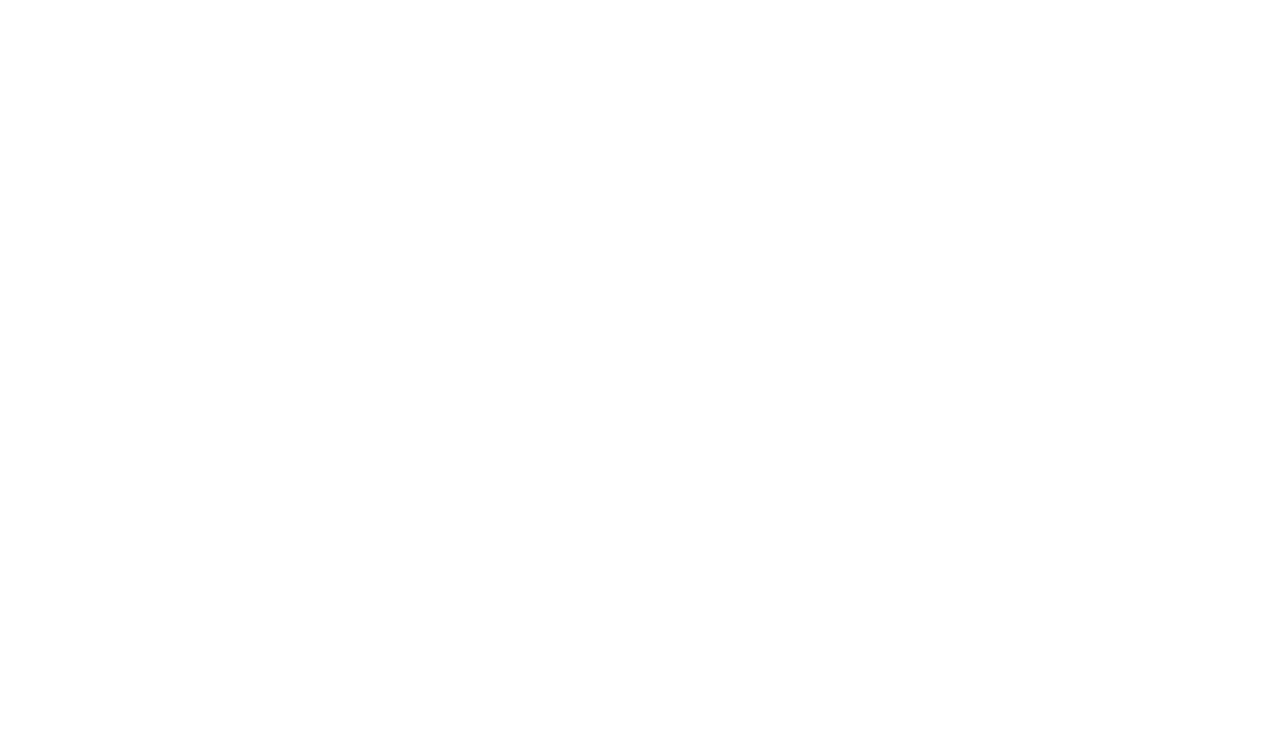
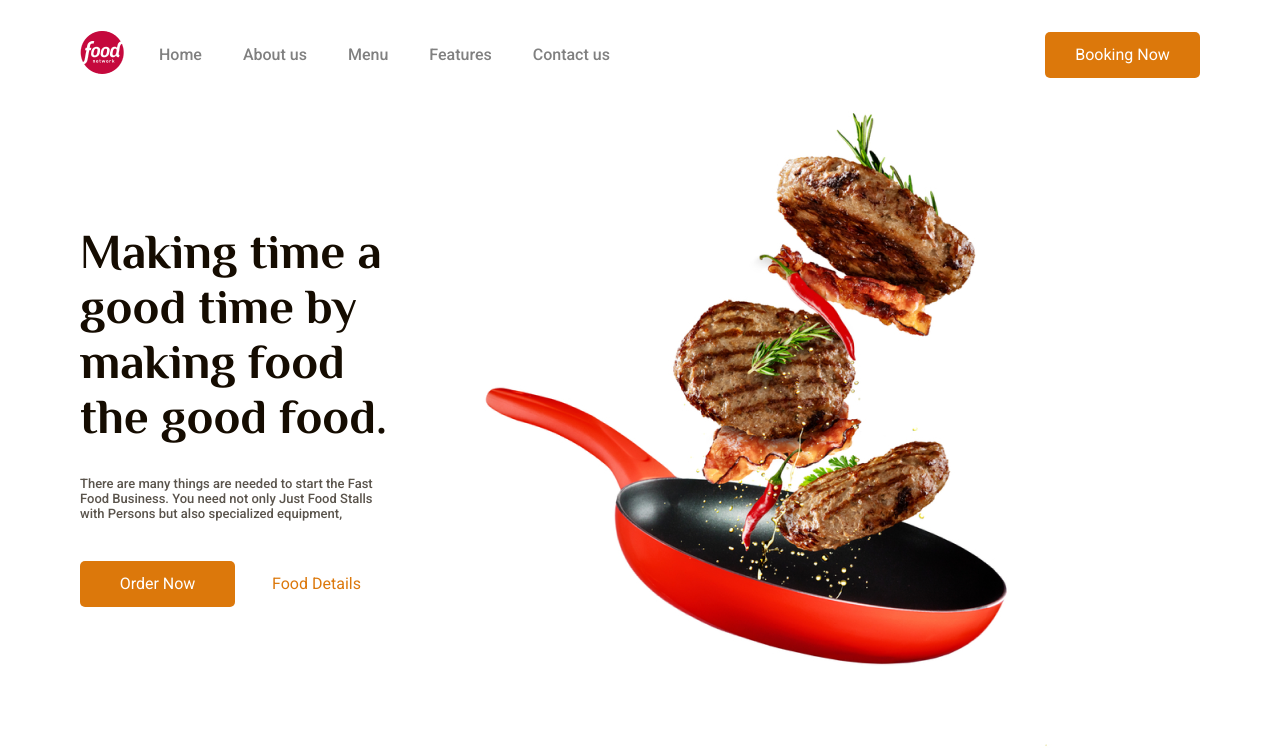
Before and after one commit to hasrakulov/Healthy_Food, a plain HTML site: page index.html in a window 1280 px wide. Drawn offline with Linux system fonts and the light colour scheme.

Commit message:
first commit

```diff
--- a/index.css
+++ b/index.css
@@ -0,0 +1,98 @@
+@import url('https://fonts.googleapis.com/css2?family=Roboto:wght@400;500&display=swap');
+@import url('https://fonts.googleapis.com/css2?family=Philosopher:wght@700&display=swap');
+
+/* font-family: 'Philosopher', sans-serif; */
+
+* {
+    padding: 0;
+    margin: 0;
+    list-style: none;
+}
+
+nav {
+    width: 1120px;
+    margin: auto;
+    justify-content: space-between;
+    align-items: center;
+    display: flex;
+    margin-top: 31px;
+}
+
+.left_nav {
+    display: flex;
+}
+
+.list {
+    display: flex;
+    gap: 41px;
+    align-items: center;
+    margin-left: 35px;
+}
+
+.list_item {
+    color: grey;
+    font-family: Roboto;
+    font-size: 16px;
+    font-family: 'Roboto', sans-serif;
+    font-weight: 500;
+    cursor: pointer;
+}
+
+.list_item:hover {
+    color: #DC780B;
+
+}
+
+.btn {
+    color: #FFF;
+    font-family: Roboto;
+    font-size: 16px;
+    font-weight: 400;
+    width: 155px;
+    height: 46px;
+    border-radius: 5px;
+    background: var(--PRIMARY, #DC780B);
+    border: none;
+}
+
+.btb {
+    color: #DC780B;
+    font-family: Roboto;
+    font-size: 16px;
+    font-weight: 400;
+    width: 155px;
+    height: 46px;
+    border-radius: 5px;
+    background: var(--PRIMARY, white);
+    border: none;
+}
+
+.header_info {
+    width: 1120px;
+    margin: auto;
+    display: flex;
+    justify-content: space-between;
+    align-items: center;
+}
+
+.text_info {
+    color: var(--BLACK, #150C01);
+    font-family: Philosopher;
+    font-size: 48.83px;
+    font-weight: 700;
+    margin-bottom: 32px;
+}
+
+.text {
+    color: var(--BLACK, #150C01);
+    font-family: Roboto;
+    font-size: 13px;
+    font-weight: 500;
+    opacity: 0.7;
+    margin-bottom: 40px;
+}
+
+.food {
+    width: 801px;
+    height: 670px;
+}
--- a/index.html
+++ b/index.html
@@ -3,9 +3,48 @@
 <head>
     <meta charset="UTF-8">
     <meta name="viewport" content="width=device-width, initial-scale=1.0">
-    <title>Document</title>
+    <link rel="stylesheet" href="./index.css">
+    <title>Healthy_Food</title>
 </head>
 <body>
 
+    <header>
+        <nav>
+            <div class="left_nav">
+                <div class="image_group">
+                <img src="./images/logo1.png" alt="" class="logo">
+                </div>
+                <ul class="list">
+                    <li class="list_item">Home</li>
+                    <li class="list_item">About us</li>
+                    <li class="list_item">Menu</li>
+                    <li class="list_item">Features</li>
+                    <li class="list_item">Contact us</li>
+                </ul>
+            </div>
+            <div class="right_nav">
+                <button class="btn">Booking Now</button>
+            </div>
+        </nav>
+        <div class="header_info">
+            <div class="left_box">
+                <h1 class="text_info">Making time a good time by making food the good food.</h1>
+
+
+                <p class="text">There are many things are needed to start the Fast Food Business. You need not only Just Food Stalls with Persons but also specialized equipment,</p>
+
+                <button class="btn">Order Now</button>
+                <button class="btb">Food Details</button>
+
+              </div>
+              <div class="right_box">
+                  <img src="./images/food1.png" alt="" class="food">
+              </div>
+        </div>
+    </header>
+
+
+
+
 </body>
 </html>
```
Also changed, not shown: images/food1.png (added), images/logo1.png (added).
